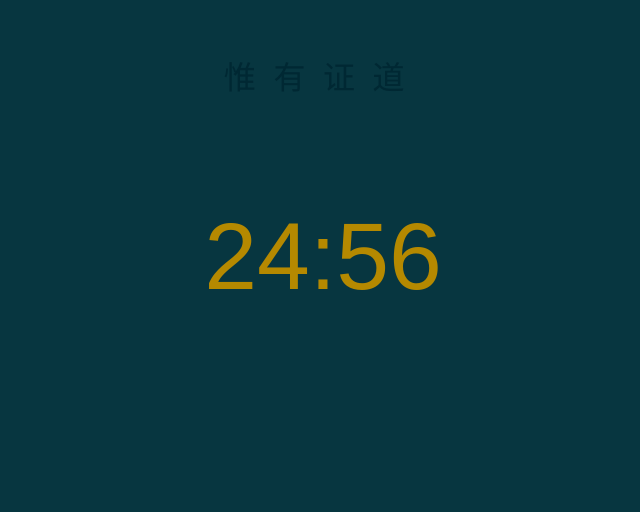
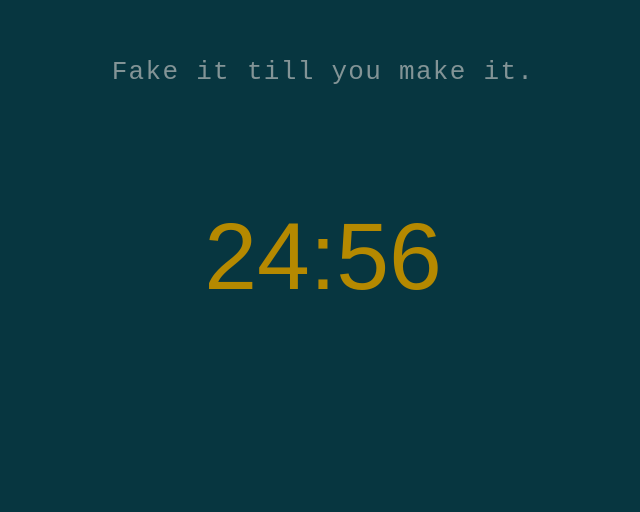
Before and after one commit to chinylv/SimpleTimer, a plain HTML site: page webzone/index.html in a window 1280 px wide. Shown: the part 133-645 px from the top of the page, without its empty margins (317-957 px from the left). Drawn offline with Linux system fonts and the light colour scheme.

Commit message:
modify motto & its ui

```diff
--- a/webzone/css/style.css
+++ b/webzone/css/style.css
@@ -34,11 +34,12 @@ div.wrapper {
 div.motto_block {
     height: 150px;
     width: inherit;
+    font-family: monospace;
     text-align: center;
-    font-size: 32px;
-    color: #002833;
-    line-height: 38px;
-    letter-spacing: 0.55em;
+    font-size: 26px;
+    color: #839496;
+    line-height: 26px;
+    letter-spacing: 0.05em;
     vertical-align: middle;
     overflow: auto;
 }
--- a/webzone/index.html
+++ b/webzone/index.html
@@ -22,7 +22,7 @@
 <body>
     <div class="wrapper">
         <div class="motto_block">
-            <span id="motto">惟有证道</span>
+            <span id="motto">Fake it till you make it.</span>
         </div>
         <div class="text_timer">
             <span id="curTimer">Start Timer</span>
```
